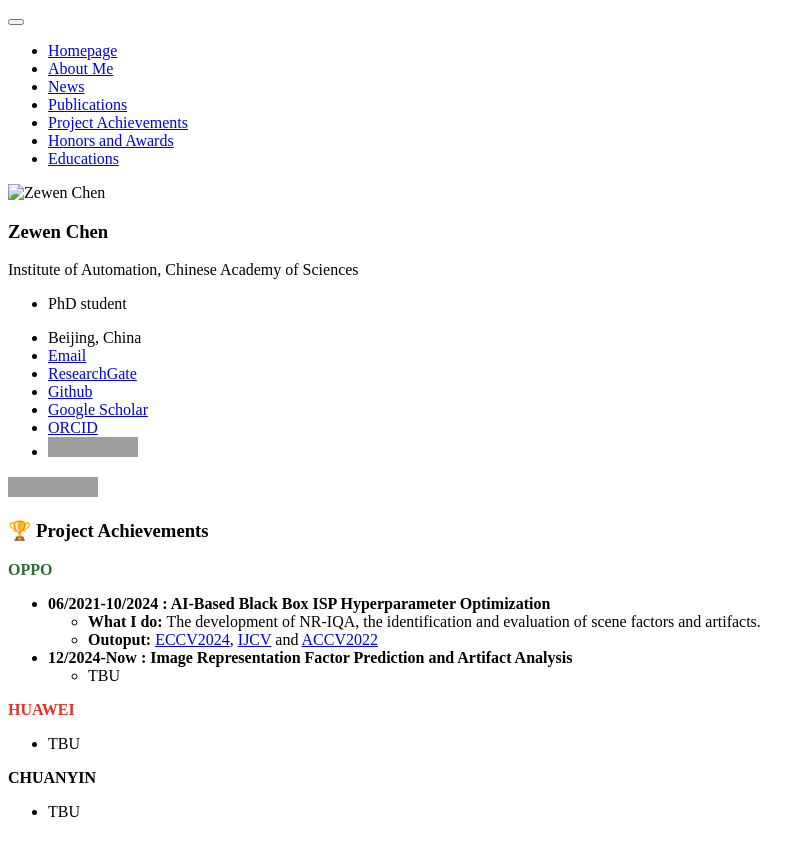
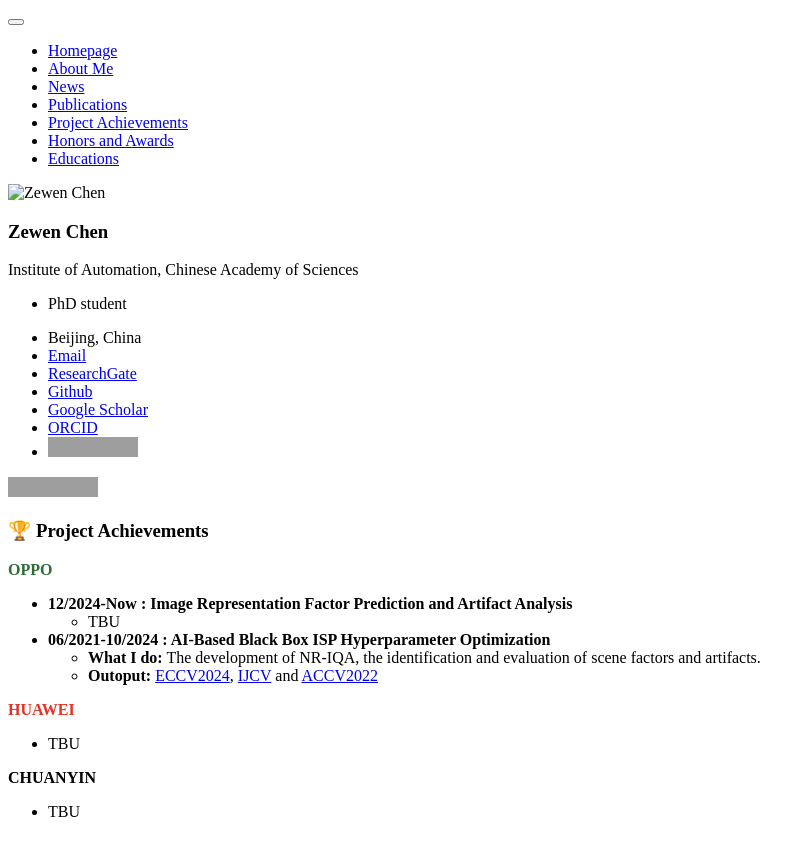
Before and after one commit to chencn2020/chencn2020.github.io, a Jekyll site: the page built from _pages/includes/projects.md, in a window 1280 px wide. Shown: the top 856 px of the page, without its empty margins (0-812 px from the left). Built offline with Jekyll 4.4.1, drawn with Linux system fonts in a browser that asks for light colours; our own code applies the rules of GitHub Pages for plain Markdown files; grey boxes are pictures that could not be loaded.

```diff
--- a/_pages/includes/projects.md
+++ b/_pages/includes/projects.md
@@ -5,12 +5,12 @@
     <b style="color:rgb(46, 108, 57)"> OPPO </b>
 </div>
 
+- **12/2024-Now : Image Representation Factor Prediction and Artifact Analysis**
+  - TBU
+
 - **06/2021-10/2024 : AI-Based Black Box ISP Hyperparameter Optimization**
   - **What I do:** The development of NR-IQA, the identification and evaluation of scene factors and artifacts.
   - **Outoput:** [ECCV2024](https://link.springer.com/chapter/10.1007/978-3-031-73232-4_14), [IJCV](https://link.springer.com/article/10.1007/s11263-023-01851-5) and [ACCV2022](https://openaccess.thecvf.com/content/ACCV2022/html/Chen_Teacher-Guided_Learning_for_Blind_Image_Quality_Assessment_ACCV_2022_paper.html)
-
-- **12/2024-Now : Image Representation Factor Prediction and Artifact Analysis**
-  - TBU
 
 <div class="year-badge">
     <b style="color:rgb(228, 50, 36)"> HUAWEI </b>
```
